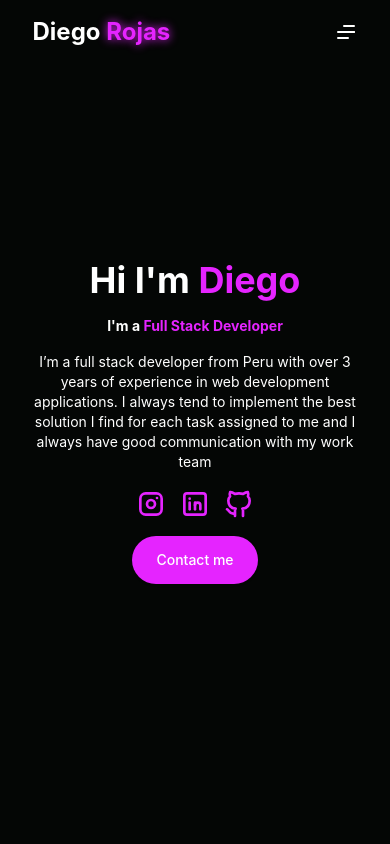
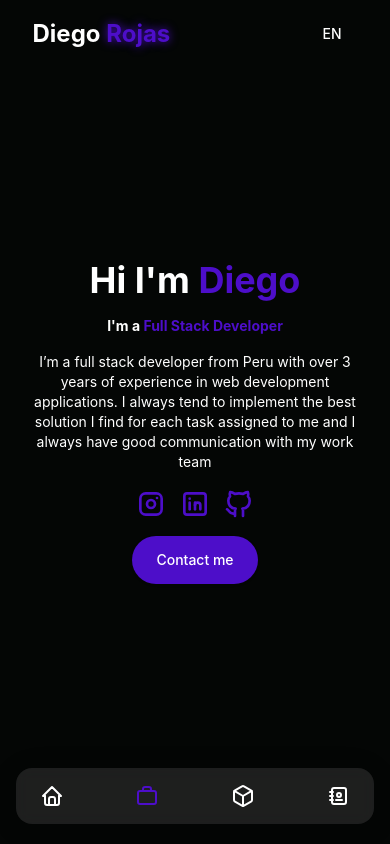
Before and after one commit to devup2332/portafolio-2024-v2, a React (Vite) app: page / in a window 390 px wide. Shown: the top 844 px of the page. Built offline with nearby package versions, Linux system fonts and the light colour scheme.

Commit message:
master: Edited bottom nav

```diff
--- /dev/null
+++ b/src/components/Home/BottomNav/BottomNav.tsx
@@ -0,0 +1,76 @@
+import goToSection, { Section } from "@/utils/goToSection";
+import { homeheaderLinks } from "@/utils/homeHeaderLinks";
+import clsx from "clsx";
+import { useEffect, useState } from "react";
+
+const BottomNav = () => {
+  const [links, setLinks] = useState(homeheaderLinks);
+
+  const handleGoToSection = (section?: Section) => {
+    if (!section) return;
+    goToSection(section);
+  };
+  const detectScroll = () => {
+    let hAcumulated = 0;
+    const range = document.documentElement.clientHeight * 0.4;
+    const newLinks = homeheaderLinks.map((item, index) => {
+      if (!item.id) return item;
+      const dimensions = document
+        .getElementById(item.id)
+        ?.getBoundingClientRect();
+      if (!dimensions) return item;
+      const visibleRange = {
+        start: !index ? 0 : hAcumulated - range,
+        end: !index
+          ? dimensions.height - range
+          : hAcumulated + dimensions.height - range,
+      };
+      hAcumulated += dimensions.height;
+
+      return { ...item, visibleRange };
+    });
+    newLinks.pop();
+    const scrollTop = window.scrollY;
+
+    const nL = newLinks.map((l) => {
+      if (
+        l.visibleRange &&
+        scrollTop >= l.visibleRange.start &&
+        scrollTop <= l.visibleRange.end
+      ) {
+        return { ...l, active: true };
+      } else {
+        return { ...l, active: false };
+      }
+    });
+    setLinks(nL);
+  };
+
+  useEffect(() => {
+    detectScroll();
+    window.addEventListener("scroll", detectScroll);
+    return () => {
+      window.removeEventListener("scroll", detectScroll);
+    };
+  }, []);
+  return (
+    <div className="text-white fixed bottom-5 py-4 px-6 w-11/12 rounded-md glassEffect flex justify-between max-w-md lg:hidden">
+      {links.map((l) => {
+        const { Icon, active, id } = l;
+        if (!Icon) return;
+        return (
+          <div className="cursor-pointer" onClick={() => handleGoToSection(id)}>
+            <Icon
+              className={clsx(
+                "w-6 h-6",
+                active ? "text-primary-color" : "text-white",
+              )}
+            />
+          </div>
+        );
+      })}
+    </div>
+  );
+};
+
+export default BottomNav;
--- a/src/components/Home/Header/HomeHeader.tsx
+++ b/src/components/Home/Header/HomeHeader.tsx
@@ -1,16 +1,4 @@
-import { MenuIcon } from "@/components/Icons";
 import { Button } from "@/components/UI/button";
-import {
-  DropdownMenu,
-  DropdownMenuContent,
-  DropdownMenuGroup,
-  DropdownMenuItem,
-  DropdownMenuPortal,
-  DropdownMenuSub,
-  DropdownMenuSubContent,
-  DropdownMenuSubTrigger,
-  DropdownMenuTrigger,
-} from "@/components/UI/dropdown-menu";
 import goToSection, { Section } from "@/utils/goToSection";
 import { homeheaderLinks } from "@/utils/homeHeaderLinks";
 import clsx from "clsx";
@@ -94,7 +82,7 @@ const HomeHeader = () => {
           </span>
         </button>
 
-        <nav className="hidden xl:block">
+        <nav className="hidden lg:block">
           <ul>
             {links.map(
               (item, index) =>
@@ -116,61 +104,10 @@ const HomeHeader = () => {
 
         <Button
           variant="ghost"
-          className="hidden xl:block"
           onClick={() => handleChangeLanguage()}
         >
-          {i18n.language === "en" ? "ES" : "EN"}
+          {i18n.language === "en" ? "EN" : "ES"}
         </Button>
-
-        <DropdownMenu>
-          <DropdownMenuTrigger className="outline-none xl:hidden">
-            <MenuIcon />
-          </DropdownMenuTrigger>
-          <DropdownMenuContent>
-            <DropdownMenuGroup>
-              {links.map((item, index) => {
-                return item.sub ? (
-                  <DropdownMenuSub key={index}>
-                    <DropdownMenuSubTrigger
-                      className={clsx(
-                        "lg:text-base",
-                        item.active ? "text-primary-color" : "",
-                      )}
-                    >
-                      {t(item.label)}
-                    </DropdownMenuSubTrigger>
-                    <DropdownMenuPortal>
-                      <DropdownMenuSubContent>
-                        {item.children?.map((child, index) => (
-                          <DropdownMenuItem
-                            key={index}
-                            className="lg:text-base"
-                            onClick={() =>
-                              handleChangeLanguage(child.value as ILanguageProp)
-                            }
-                          >
-                            {t(child.label)}
-                          </DropdownMenuItem>
-                        ))}
-                      </DropdownMenuSubContent>
-                    </DropdownMenuPortal>
-                  </DropdownMenuSub>
-                ) : (
-                  <DropdownMenuItem
-                    key={index}
-                    className={clsx(
-                      "lg:text-base",
-                      item.active ? "text-primary-color" : "",
-                    )}
-                    onClick={() => goToSection(item.id!)}
-                  >
-                    {t(item.label)}
-                  </DropdownMenuItem>
-                );
-              })}
-            </DropdownMenuGroup>
-          </DropdownMenuContent>
-        </DropdownMenu>
       </div>
     </header>
   );
--- /dev/null
+++ b/src/components/Icons/ContactIcon.tsx
@@ -0,0 +1,29 @@
+import { SVGProps } from "react";
+
+const ContactIcon = (props: SVGProps<SVGSVGElement>) => {
+  return (
+    <svg
+      xmlns="http://www.w3.org/2000/svg"
+      width="24"
+      height="24"
+      viewBox="0 0 24 24"
+      fill="none"
+      stroke="currentColor"
+      strokeWidth="2"
+      strokeLinecap="round"
+      strokeLinejoin="round"
+      className="icon icon-tabler icons-tabler-outline icon-tabler-address-book"
+      {...props}
+    >
+      <path stroke="none" d="M0 0h24v24H0z" fill="none" />
+      <path d="M20 6v12a2 2 0 0 1 -2 2h-10a2 2 0 0 1 -2 -2v-12a2 2 0 0 1 2 -2h10a2 2 0 0 1 2 2z" />
+      <path d="M10 16h6" />
+      <path d="M13 11m-2 0a2 2 0 1 0 4 0a2 2 0 1 0 -4 0" />
+      <path d="M4 8h3" />
+      <path d="M4 12h3" />
+      <path d="M4 16h3" />
+    </svg>
+  );
+};
+
+export default ContactIcon;
--- /dev/null
+++ b/src/components/Icons/HomeIcon.tsx
@@ -0,0 +1,24 @@
+import { SVGProps } from "react";
+
+const HomeIcon = (props: SVGProps<SVGSVGElement>) => {
+  return (
+    <svg
+      xmlns="http://www.w3.org/2000/svg"
+      viewBox="0 0 24 24"
+      fill="none"
+      stroke="currentColor"
+      strokeWidth="2"
+      strokeLinecap="round"
+      strokeLinejoin="round"
+      className="icon icon-tabler icons-tabler-outline icon-tabler-home"
+      {...props}
+    >
+      <path stroke="none" d="M0 0h24v24H0z" fill="none" />
+      <path d="M5 12l-2 0l9 -9l9 9l-2 0" />
+      <path d="M5 12v7a2 2 0 0 0 2 2h10a2 2 0 0 0 2 -2v-7" />
+      <path d="M9 21v-6a2 2 0 0 1 2 -2h2a2 2 0 0 1 2 2v6" />
+    </svg>
+  );
+};
+
+export default HomeIcon;
--- /dev/null
+++ b/src/components/Icons/JobsIcon.tsx
@@ -0,0 +1,23 @@
+import  { SVGProps } from "react";
+
+const JobsIcon = (props: SVGProps<SVGSVGElement>) => {
+  return (
+    <svg
+      xmlns="http://www.w3.org/2000/svg"
+      viewBox="0 0 24 24"
+      fill="none"
+      stroke="currentColor"
+      strokeWidth="2"
+      strokeLinecap="round"
+      strokeLinejoin="round"
+      className="icon icon-tabler icons-tabler-outline icon-tabler-briefcase-2"
+      {...props}
+    >
+      <path stroke="none" d="M0 0h24v24H0z" fill="none" />
+      <path d="M3 9a2 2 0 0 1 2 -2h14a2 2 0 0 1 2 2v9a2 2 0 0 1 -2 2h-14a2 2 0 0 1 -2 -2v-9z" />
+      <path d="M8 7v-2a2 2 0 0 1 2 -2h4a2 2 0 0 1 2 2v2" />
+    </svg>
+  );
+};
+
+export default JobsIcon;
--- /dev/null
+++ b/src/components/Icons/ProjectsIcon.tsx
@@ -0,0 +1,27 @@
+import { SVGProps } from "react";
+
+const ProjectsIcon = (props: SVGProps<SVGSVGElement>) => {
+  return (
+    <svg
+      xmlns="http://www.w3.org/2000/svg"
+      width="24"
+      height="24"
+      viewBox="0 0 24 24"
+      fill="none"
+      stroke="currentColor"
+      strokeWidth="2"
+      strokeLinecap="round"
+      strokeLinejoin="round"
+      className="icon icon-tabler icons-tabler-outline icon-tabler-cube"
+      {...props}
+    >
+      <path stroke="none" d="M0 0h24v24H0z" fill="none" />
+      <path d="M21 16.008v-8.018a1.98 1.98 0 0 0 -1 -1.717l-7 -4.008a2.016 2.016 0 0 0 -2 0l-7 4.008c-.619 .355 -1 1.01 -1 1.718v8.018c0 .709 .381 1.363 1 1.717l7 4.008a2.016 2.016 0 0 0 2 0l7 -4.008c.619 -.355 1 -1.01 1 -1.718z" />
+      <path d="M12 22v-10" />
+      <path d="M12 12l8.73 -5.04" />
+      <path d="M3.27 6.96l8.73 5.04" />
+    </svg>
+  );
+};
+
+export default ProjectsIcon;
--- a/src/index.css
+++ b/src/index.css
@@ -135,6 +135,15 @@ input[type="number"]::-webkit-outer-spin-button {
   animation: fadeIn 1s ease-in-out forwards;
 }
 
+.glassEffect {
+  /* From https://css.glass */
+  background: rgba(56, 56, 56, 0.50);
+  border-radius: 16px;
+  box-shadow: 0 4px 30px rgba(0, 0, 0, 0.1);
+  backdrop-filter: blur(7.4px);
+  -webkit-backdrop-filter: blur(7.4px);
+}
+
 @keyframes fadeIn {
   from {
     opacity: 0;
--- a/src/pages/home/Home.tsx
+++ b/src/pages/home/Home.tsx
@@ -1,4 +1,5 @@
 import BannerHome from "@/components/Home/Banner/Banner";
+import BottomNav from "@/components/Home/BottomNav/BottomNav";
 import ContactHome from "@/components/Home/Contact/Contact";
 import ExperienceHome from "@/components/Home/Experience/Experience";
 import HomeHeader from "@/components/Home/Header/HomeHeader";
@@ -7,7 +8,7 @@ import { Toaster } from "@/components/UI/sonner";
 
 const Home = () => {
   return (
-    <div className="text-primary-text-color font-inter ">
+    <div className="text-primary-text-color font-inter justify-center flex">
       <HomeHeader />
       <div className="w-10/12 m-auto max-w-md lg:max-w-4xl xl:max-w-6xl 2xl:max-w-8xl pb-28">
         <BannerHome />
@@ -16,6 +17,7 @@ const Home = () => {
         <ContactHome />
       </div>
       <Toaster />
+      <BottomNav />
     </div>
   );
 };
--- a/src/theme.css
+++ b/src/theme.css
@@ -2,7 +2,7 @@
   --dark-primary-bg: #040605;
   --dark-text-color-1: #ffffff;
   --dark-text-color-2: #505050;
-  --dark-primary-color: #e524ff;
+  --dark-primary-color: #4d0ec9;
 
   --light-primary-bg: #ffffff;
   --light-text-color-1: #000000;
--- a/src/utils/homeHeaderLinks.ts
+++ b/src/utils/homeHeaderLinks.ts
@@ -1,4 +1,6 @@
+import { SVGProps } from "react";
 import { Section } from "./goToSection";
+import { ICONS } from "./icons";
 
 interface IHomeHeaderLink {
   label: string;
@@ -6,6 +8,7 @@ interface IHomeHeaderLink {
   sub: boolean;
   id?: Section;
   active: boolean;
+  Icon?: (props: SVGProps<SVGSVGElement>) => JSX.Element;
   visibleRange?: {
     start: number;
     end: number;
@@ -19,12 +22,14 @@ export const homeheaderLinks: IHomeHeaderLink[] = [
   {
     label: "home.banner.menu.home",
     path: "/",
+    Icon: ICONS.home,
     sub: false,
     id: "banner",
     active: false,
   },
   {
     label: "home.banner.menu.experience",
+    Icon: ICONS.jobs,
     path: "/",
     sub: false,
     id: "experience",
@@ -33,6 +38,7 @@ export const homeheaderLinks: IHomeHeaderLink[] = [
 
   {
     label: "home.banner.menu.projects",
+    Icon: ICONS.projects,
     path: "/",
     sub: false,
     id: "projects",
@@ -40,6 +46,7 @@ export const homeheaderLinks: IHomeHeaderLink[] = [
   },
   {
     label: "home.banner.menu.contact",
+    Icon: ICONS.contact,
     path: "/",
     sub: false,
     id: "contact",
--- /dev/null
+++ b/src/utils/icons.ts
@@ -0,0 +1,11 @@
+import ContactIcon from "@/components/Icons/ContactIcon";
+import HomeIcon from "@/components/Icons/HomeIcon";
+import JobsIcon from "@/components/Icons/JobsIcon";
+import ProjectsIcon from "@/components/Icons/ProjectsIcon";
+
+export const ICONS = {
+  home: HomeIcon,
+  contact: ContactIcon,
+  projects: ProjectsIcon,
+  jobs: JobsIcon,
+};
```
Also changed, not shown: 1 other file (tests, documents, lock files or other folders).
